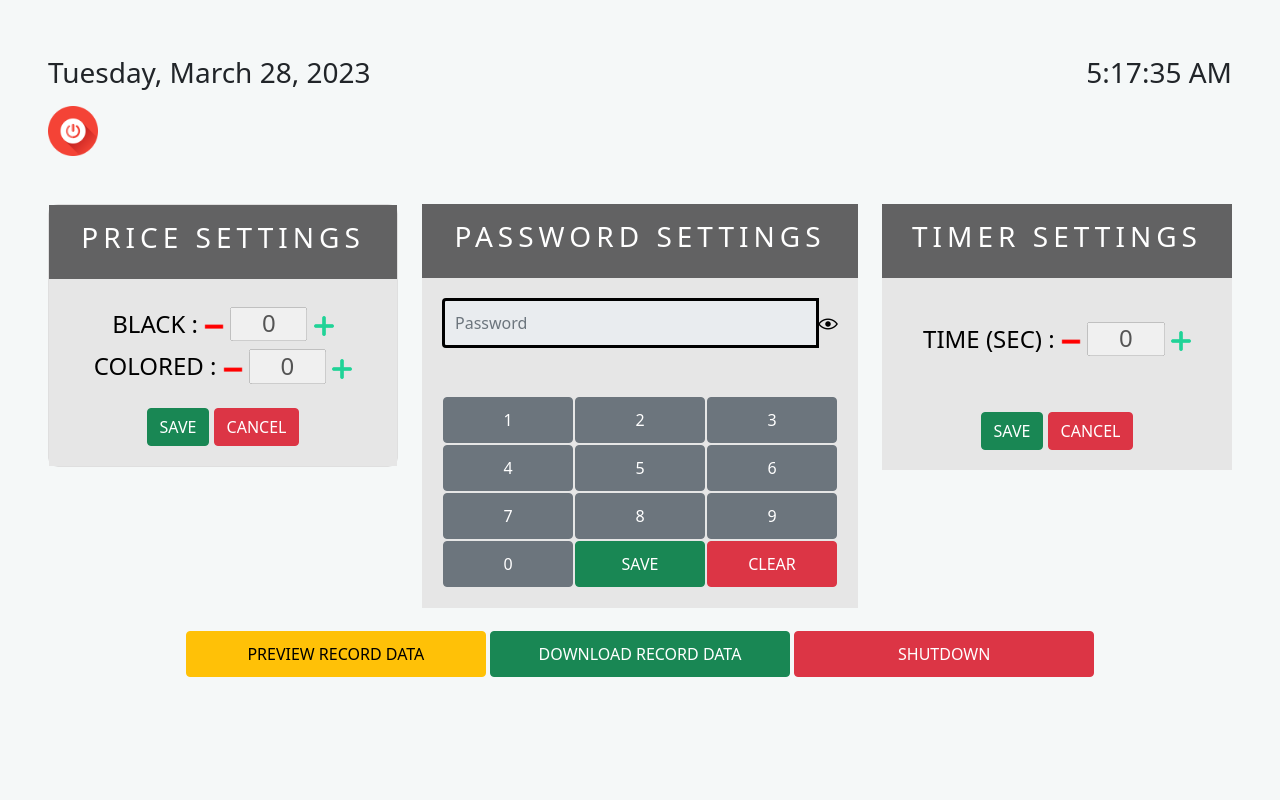
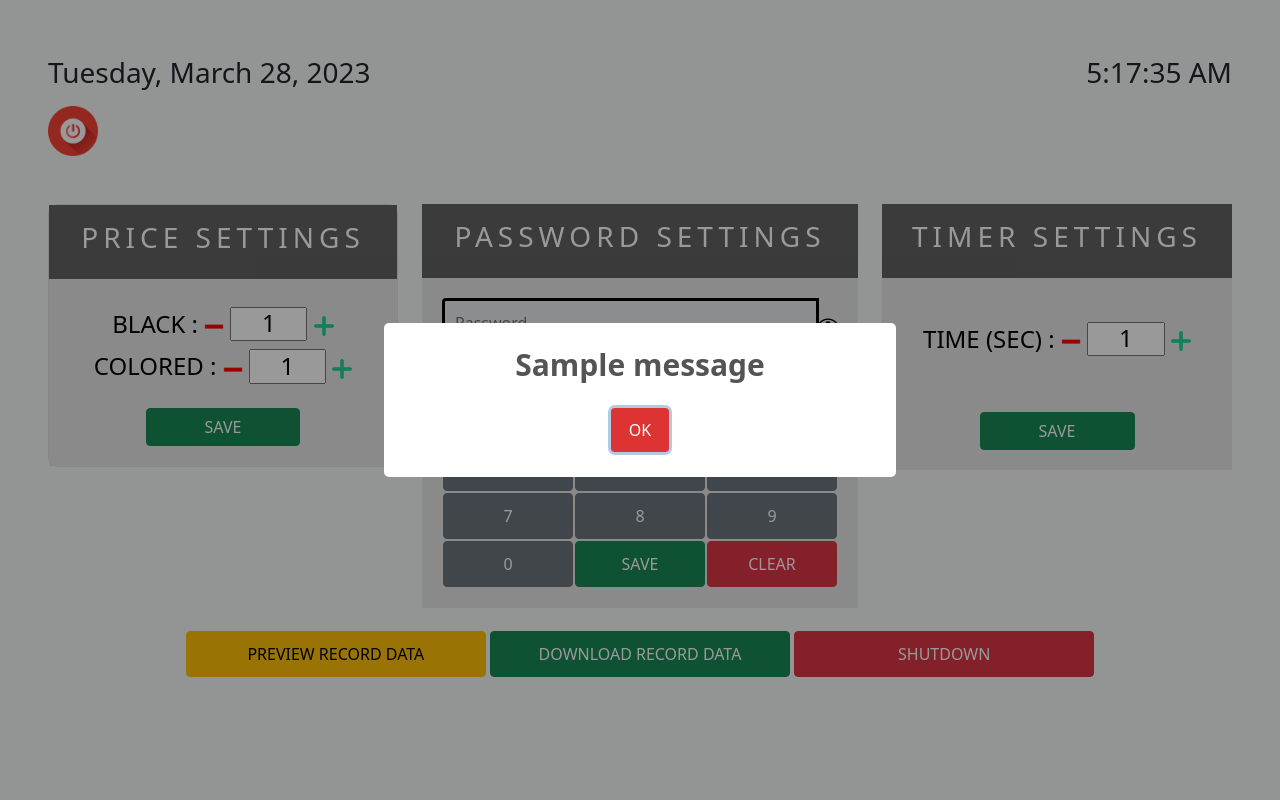
Before and after one commit to ajnarag25/printing-kiosk, a Django app: page /home_admin/ in a window 1280 px wide. Run offline with Django 4.2, Linux system fonts and the light colour scheme; a user stored in the database is signed in; tables that the repository leaves empty hold one stand-in row (values such as "Sample post"); one stand-in notice (Sample message) is shown; some libraries are stand-ins or nearby versions.

Commit message:
successfully implemented functions for the price and timer settings

```diff
--- a/main_app_print/static/js/admin_button.js
+++ b/main_app_print/static/js/admin_button.js
@@ -1,44 +1,45 @@
 // button of adding and subtracting for black & white
-let number_black = 0;
+
 let addButton_black = document.getElementById("addButton_black");
 let numberDisplay_black = document.getElementById("black_display");
+let number_black = numberDisplay_black.value;
 let minusButton_black = document.getElementById("minusButton_black");
 
-addButton_black.addEventListener("click", function() {
+addButton_black.addEventListener("click", function () {
     number_black++;
     numberDisplay_black.value = number_black;
 });
-minusButton_black.addEventListener("click", function() {
+minusButton_black.addEventListener("click", function () {
     number_black--;
     numberDisplay_black.value = number_black;
 });
 
 // button of adding and subtracting for colored
-let number_colored = 0;
 let addButton_colored = document.getElementById("addButton_colored");
 let numberDisplay_colored = document.getElementById("colored_display");
+let number_colored = numberDisplay_colored.value;
 let minusButton_colored = document.getElementById("minusButton_colored");
 
-addButton_colored.addEventListener("click", function() {
+addButton_colored.addEventListener("click", function () {
     number_colored++;
     numberDisplay_colored.value = number_colored;
 });
-minusButton_colored.addEventListener("click", function() {
+minusButton_colored.addEventListener("click", function () {
     number_colored--;
     numberDisplay_colored.value = number_colored;
 });
 
 // button of adding and subtracting for time
-let number_time = 0;
 let addButton_time = document.getElementById("addTime");
 let numberDisplay_time = document.getElementById("time_display");
+let number_time = numberDisplay_time.value;
 let minusButton_time = document.getElementById("minusTime");
 
-addButton_time.addEventListener("click", function() {
+addButton_time.addEventListener("click", function () {
     number_time++;
     numberDisplay_time.value = number_time;
 });
-minusButton_time.addEventListener("click", function() {
+minusButton_time.addEventListener("click", function () {
     number_time--;
     numberDisplay_time.value = number_time;
 });
--- a/main_app_print/templates/home_admin.html
+++ b/main_app_print/templates/home_admin.html
@@ -22,9 +22,32 @@
                 </h3>
             </div>
         </div>
-        <a href="{% url 'login_admin' %}" data-bs-toggle="tooltip" data-bs-placement="top" title="Logout">
+        <a href="" data-bs-toggle="modal" data-bs-target="#modallogout" data-bs-toggle="tooltip" data-bs-placement="top" title="Logout">
             <img src="{% static 'assets/icons/LOGOUT.png'%}" width="50" alt="">
         </a>
+
+        <!-- Modal -->
+        <div class="modal fade" id="modallogout" tabindex="-1" aria-labelledby="modallogout" aria-hidden="true">
+            <div class="modal-dialog">
+                <div class="modal-content">
+                    <div class="modal-header" style="background-color: rgb(184, 49, 49); color: white;">
+                    <h3>Logout</h3>
+                    <button type="button" class="btn-close" data-bs-dismiss="modal" aria-label="Close"></button>
+                    </div>
+                    <div class="modal-body">
+                        <div class="text-center">
+                            <h3>Are you sure you want to <br> Logout?</h3>
+                        </div>
+                    </div>
+                    <div class="modal-footer">
+
+                        <a href="{% url 'logout_admin' %}" type="button" class="btn btn-danger">YES</a>
+                        <button type="button" class="btn btn-success" data-bs-dismiss="modal">BACK</button>
+                    </div>
+                </div>
+            </div>
+        </div>
+
         <div class="text-center mt-5">
             <div class="row" data-aos="zoom-out" data-aos-duration="1000" data-aos-once="true">
                 <div class="col">
@@ -33,12 +56,19 @@
                           <h3 class="card-title">PRICE SETTINGS</h3>
                         </div>
                        <div class="card-content">
-                           <h4 class="mt-2">BLACK : <span><a type="button" id="minusButton_black"><img src="{% static 'assets/icons/MINUS.png'%}" width="20" alt=""></span></a>  <input type="text" class="w-25 text-center" value="0" id="black_display" disabled>   <a type="button" id="addButton_black"><span><img src="{% static 'assets/icons/PLUS.png'%}" width="20" alt=""></span></a></h4>
-                           <h4 class="mt-2">COLORED : <span><a type="button" id="minusButton_colored"><img src="{% static 'assets/icons/MINUS.png'%}" width="20" alt=""></span></a>  <input type="text" class="w-25 text-center" value="0" id="colored_display" disabled>   <a type="button" id="addButton_colored"><span><img src="{% static 'assets/icons/PLUS.png'%}" width="20" alt=""></span></a></h4>
-                            <div class="text-center mt-4">
-                                <button class="btn btn-success">SAVE</button>
-                                <button class="btn btn-danger">CANCEL</button>
-                            </div>
+                            <form method="POST">
+                                {% csrf_token %}
+                                    {% for p in prices %}
+                                        <h4 class="mt-2">BLACK : <span><a type="button" id="minusButton_black"><img src="{% static 'assets/icons/MINUS.png'%}" width="20" alt=""></span></a>  <input type="text" class="w-25 text-center" value="{{ p.black }}" name="black" id="black_display" readonly>   <a type="button" id="addButton_black"><span><img src="{% static 'assets/icons/PLUS.png'%}" width="20" alt=""></span></a></h4>
+                                        <h4 class="mt-2">COLORED : <span><a type="button" id="minusButton_colored"><img src="{% static 'assets/icons/MINUS.png'%}" width="20" alt=""></span></a>  <input type="text" class="w-25 text-center" value="{{ p.colored }}" name="colored" id="colored_display" readonly>   <a type="button" id="addButton_colored"><span><img src="{% static 'assets/icons/PLUS.png'%}" width="20" alt=""></span></a></h4>
+                                    {% endfor %}
+
+                                <div class="text-center mt-4">
+                                    <button type="submit" class="btn btn-success w-50">SAVE</button>
+                                </div>
+
+
+                            </form>
                        </div>
                       </div>
                 </div>
@@ -86,12 +116,16 @@
                         <h3 class="card-title">TIMER SETTINGS</h3>
                     </div>
                     <div class="card-content">
-                        <h4 class="mt-4">TIME (SEC) : <span><a type="button" id="minusTime"><img src="{% static 'assets/icons/MINUS.png'%}"  width="20" alt=""></span></a>  <input type="text" class="w-25 text-center" value="0" id="time_display" disabled>   <a type="button" id="addTime"><span><img src="{% static 'assets/icons/PLUS.png'%}" width="20" alt=""></span></a></h4>
-                        <br>
-                         <div class="text-center mt-4">
-                             <button class="btn btn-success">SAVE</button>
-                             <button class="btn btn-danger">CANCEL</button>
-                         </div>
+                        <form method="POST">
+                            {% csrf_token %}
+                                {% for t in timer %}
+                                    <h4 class="mt-4">TIME (SEC) : <span><a type="button" id="minusTime"><img src="{% static 'assets/icons/MINUS.png'%}"  width="20" alt=""></span></a>  <input type="text" class="w-25 text-center" value="{{ t.time }}" name="time" id="time_display" readonly>   <a type="button" id="addTime"><span><img src="{% static 'assets/icons/PLUS.png'%}" width="20" alt=""></span></a></h4>
+                                {% endfor %}
+                            <br>
+                            <div class="text-center mt-4">
+                                <button type="submit" class="btn btn-success w-50">SAVE</button>
+                            </div>
+                        </form>
                     </div>
                 </div>
             </div>
@@ -133,11 +167,20 @@
     <script src="{% static 'js/functions.js'%}"></script>
     <script src="{% static 'js/admin_button.js'%}"></script>
     <script src="{% static 'js/aos.js'%}"></script>
+    <script src="{% static 'js/sweetalert.js'%}"></script>
     <script>
       AOS.init({
          duration: 3000,
          once: true,
       });
     </script>
+    {% for message in messages %}
+    <script>
+        Swal.fire({
+            title: '{{message}}',
+            confirmButtonColor: '#d33',
+            })
+    </script>
+    {% endfor %}
 </body>
 </html>
--- a/main_app_print/templates/login_admin.html
+++ b/main_app_print/templates/login_admin.html
@@ -68,7 +68,7 @@
     <script src="{% static 'js/jquery.js'%}"></script>
     <script src="{% static 'js/bootstrap.bundle.min.js'%}"></script>
     <script src="{% static 'js/functions.js'%}"></script>
-    <script src="//cdn.jsdelivr.net/npm/sweetalert2@11"></script>
+    <script src="{% static 'js/sweetalert.js'%}"></script>
     {% for message in messages %}
     <script>
         Swal.fire({
--- a/main_app_print/urls.py
+++ b/main_app_print/urls.py
@@ -13,7 +13,11 @@ urlpatterns = [
     path('user_select/', views.user_select, name="user_select"),
     path('loader/', views.loader, name="loader"),
     path('print_option/', views.print_option, name="print_option"),
-    path('print_preview/<color_mode>/', views.print_preview, name="print_preview"),
+    path('print_preview/<color_mode>/',
+         views.print_preview, name="print_preview"),
     path('print_pay/', views.print_pay, name="print_pay"),
-    path('loader_convert_docx/', views.loader_convert_docx, name="loader_convert_docx"),
+    path('loader_convert_docx/', views.loader_convert_docx,
+         name="loader_convert_docx"),
+
+    path('logout_admin/', views.logout_admin, name="logout_admin"),
 ]
--- a/main_app_print/views.py
+++ b/main_app_print/views.py
@@ -47,7 +47,41 @@ def home_user(request):
 
 @login_required(login_url='login_admin')
 def home_admin(request):
-    return render(request, "home_admin.html")
+    view_prices = admin_price.objects.filter(id=1).values()
+    view_timer = admin_timer.objects.values()
+    get_black = request.POST.get('black')
+    get_colored = request.POST.get('colored')
+    get_timer = request.POST.get('time')
+    if request.method == 'POST' and get_black != None and get_colored != None:
+        if admin_price.objects.filter(black=get_black, colored=get_colored).exists():
+            messages.info(request, 'No Changes Detected')
+        elif int(get_black) <= 0 or int(get_colored) <= 0:
+            messages.info(
+                request, 'Please do not set a value equal to 0 or below')
+        else:
+            admin_price.objects.filter(id=1).update(
+                black=get_black, colored=get_colored)
+            messages.info(request, 'Successfully Update the Price')
+            return redirect('home_admin')
+
+    if request.method == 'POST' and get_timer != None:
+        if admin_timer.objects.filter(time=get_timer).exists():
+            messages.info(request, 'No Changes Detected')
+        elif int(get_timer) <= 0:
+            messages.info(
+                request, 'Please do not set a value equal to 0 or below')
+        else:
+            admin_timer.objects.filter(id=1).update(
+                time=get_timer)
+            messages.info(request, 'Successfully Update the Timer')
+            return redirect('home_admin')
+
+    context = {
+        'prices': view_prices,
+        'timer': view_timer
+    }
+
+    return render(request, "home_admin.html", context)
 
 
 def login_admin(request):
@@ -217,3 +251,8 @@ def print_pay(request):
 
 def loader_convert_docx(request):
     return render(request, 'loader_convert_docx.html')
+
+
+def logout_admin(request):
+    logout(request)
+    return redirect('login_admin')
```
